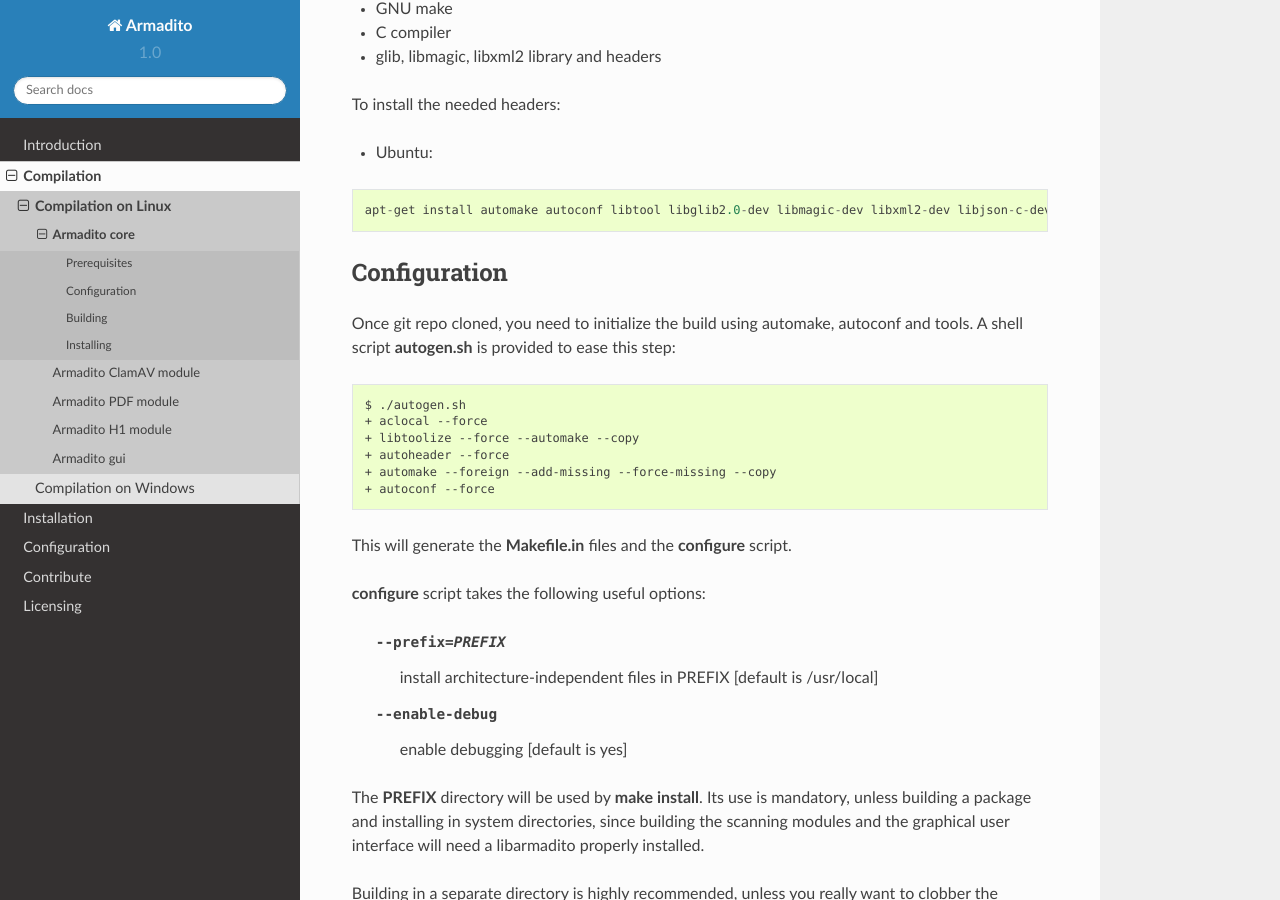
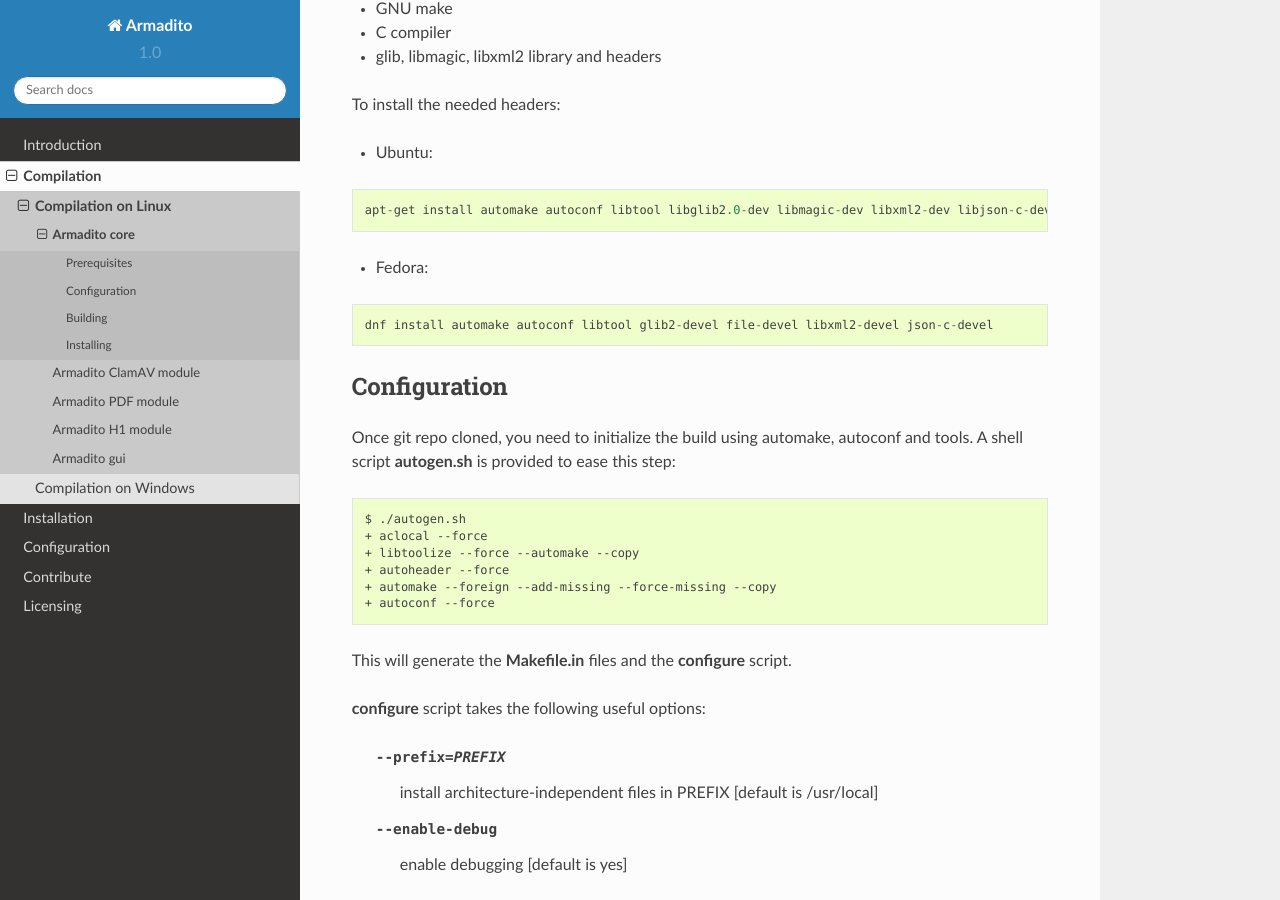
Before and after one commit to armadito/armadito-doc, a Sphinx documentation site: the page built from source/compilation/linux/core.rst, in a window 1280 px wide and 900 px high, scrolled down 363 px. Built offline with Sphinx 7.4.7 and the Read the Docs theme 2.0.0, drawn with Linux system fonts in a browser that asks for light colours.

Commit message:
Needed devel packages for Fedora

```diff
--- a/source/compilation/linux/core.rst
+++ b/source/compilation/linux/core.rst
@@ -20,6 +20,12 @@
 ::
 
      apt-get install automake autoconf libtool libglib2.0-dev libmagic-dev libxml2-dev libjson-c-dev
+
+- Fedora:
+
+::
+
+     dnf install automake autoconf libtool glib2-devel file-devel libxml2-devel json-c-devel
 
 
 Configuration
```
